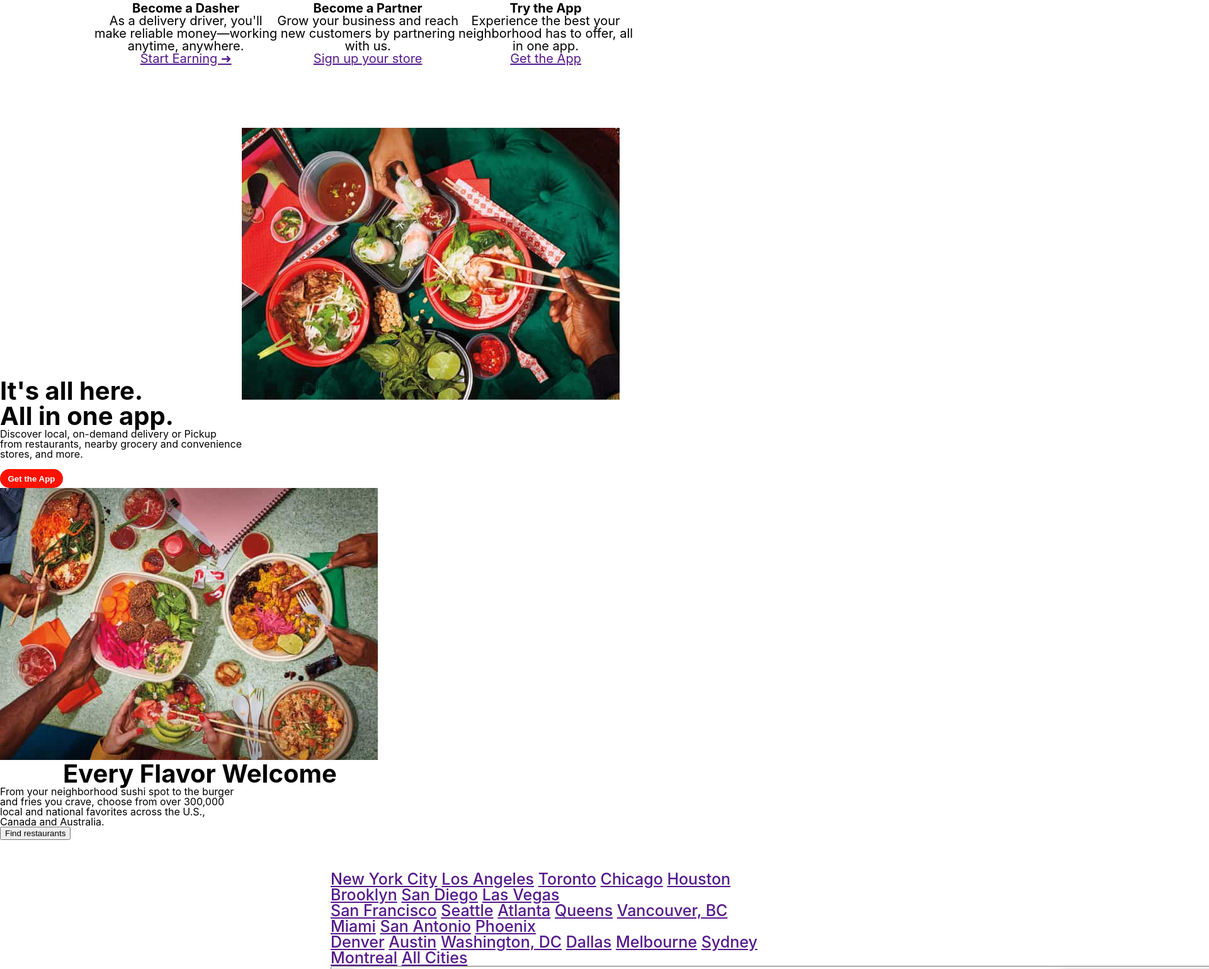
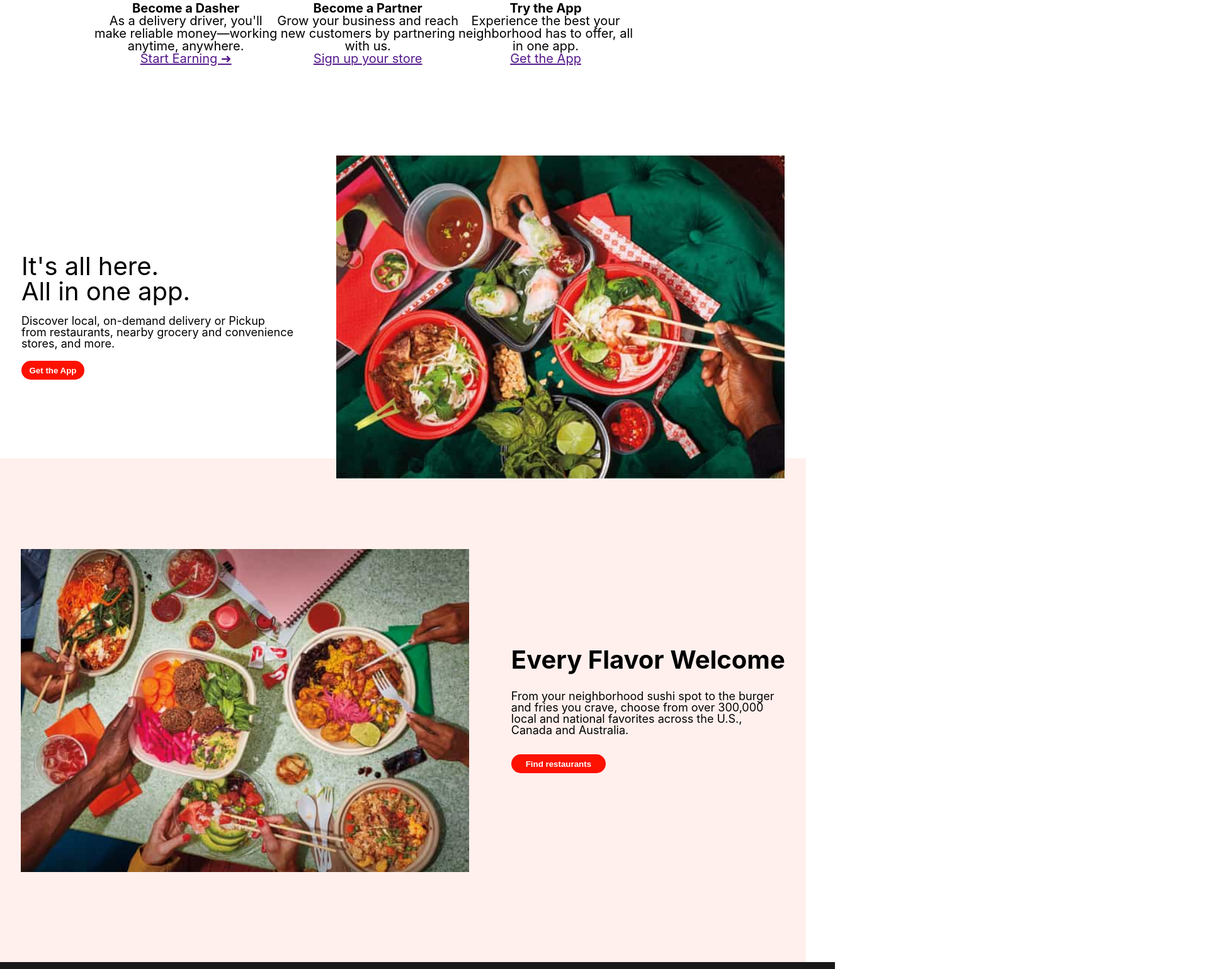
Before and after one commit to DieneLopes/landingpagedoordash, a plain HTML site: page index.html in a window 1280 px wide. Shown: the part 859-2398 px from the top of the page at 63% size, 1920 px wide, since content can reach past the window. Drawn offline with Linux system fonts and the light colour scheme.

Commit message:
Adivionando FlexBox, e configurando CSS

```diff
--- a/estilo.css
+++ b/estilo.css
@@ -120,19 +120,18 @@ section > div > input {
     margin-left: 125px;
 }
 
-.table2 > tbody > tr > td > h2 {
-    margin: 0px;
-    font-size: 40px;
-
+.button4 {
+    width: 100px;
+    height: 30px;
+    border: none;
+    border-radius: 50px;
+    background-color: rgb(253, 17, 0);
+    color: white;
+    font-weight: bold;
 }
 
-.table2 > tbody > tr > td > .img4 {
-    margin-top: 100px;
-
-}
-
-.button4 {
-    width: 100px;
+.button5 {
+    width: 150px;
     height: 30px;
     border: none;
     border-radius: 50px;
@@ -161,3 +160,97 @@ section div p {
     color: white;
     font-weight: bold;
 }
+
+.divisao1 {
+    display: flex;
+    height: 400px;
+    justify-content: space-around;
+    align-items: center;
+    margin-top: 200px;
+    margin-bottom: -175px;
+}
+
+.img4 {
+    width: 712px;
+    height: 513px;
+}
+
+.divfilho1 {
+    display: flex;
+    justify-content: space-between;
+    flex-direction: column;
+    height: 50%;
+}
+
+.divfilho1h2 {
+    font-weight:700px ;
+    font-size: 40px;
+}
+
+.divfilho1span {
+    font-size: 18px;
+    font-weight: 500px;
+}
+
+.divfilho2 {
+    display: flex;
+    justify-content: space-around;
+}
+
+.divisao2 {
+    display: flex;
+    height: 800px;
+    justify-content: space-around;
+    align-items: center;
+    margin-top: 200px;
+    background-color: #FFF0ED;
+
+}
+
+.img5 {
+    width: 712px;
+    height: 513px;
+}
+
+.divfilho3 {
+    display: flex;
+    justify-content: space-between;
+    flex-direction: column;
+    height: 25%;
+}
+
+.divfilho3h2 {
+    font-weight: 700px;
+    font-size: 40px;
+}
+
+.divfilho3-span {
+    font-size: 18px;
+    font-weight: 500px;
+}
+
+.divfilho4 {
+    display: flex;
+    justify-content: space-around;
+}
+
+footer {
+    background-color: #191919;
+    width: 1326px;
+    height: 836px;
+}
+
+.footer1 {
+    width: 100%;
+    height: 100%;
+}
+
+.iconfooter {
+    width: 24px;
+    height: 24px;
+}
+
+.doordashfooter {
+    height: 18px;
+    width: 32px;
+}
--- a/index.html
+++ b/index.html
@@ -54,31 +54,31 @@
             </tr>
             </tbody>
             </table>
-            <table class="table2">
-            <tbody>
-            <tr>
-                <td>
-                    <h2 style="font-weight: bold;">It's all here.<br>All in one app.</h2>
-                    <h3>Discover local, on-demand delivery or Pickup<br> from restaurants, nearby grocery and convenience<br> stores, and more.</h3><br>
+            <Div class="divisao1">
+                <div class="divfilho1">
+                    <h2  class="divfilho1h2">It's all here.<br>All in one app.</h2>
+                    <span class="divfilho1span">Discover local, on-demand delivery or Pickup<br> from restaurants, nearby grocery and convenience<br> stores, and more.</span>
                     <button class="button4">Get the App</button>
-                </td>
-                <td>
+                </div>
+                <div class="divfilho2">
                     <img class="img4" src="img/all_in_one.jpg" alt="">
-                </td>
-            </tr>
-            </tbody>
-            </table>
-            <div>
-                <img class="img5" src="img/ev_fla_wel_alt.jpg" alt="">
-                <h2>Every Flavor Welcome</h2>
-                <span>From your neighborhood sushi spot to the burger<br> and fries you crave, choose from over 300,000<br> local and national favorites across the U.S.,<br> Canada and Australia.</span><br>
+                </div>
+           </Div>
+                <div class="divisao2">
+                    <div class="divfilho4">
+                         <img class="img5" src="img/ev_fla_wel_alt.jpg" alt="">
+                </div>
+            <div class="divfilho3">
+                <h2 class="divfilho3-h2" style="font-weight: bold;font-size: 40px;">Every Flavor Welcome</h2>
+                <span class="divfilho3-span">From your neighborhood sushi spot to the burger<br> and fries you crave, choose from over 300,000<br> local and national favorites across the U.S.,<br> Canada and Australia.</span>
                 <button class="button5">Find restaurants</button>
+            </div>
             </div>
         </section>
     </section>
 </body>
 <footer>
-    <section>
+    <section class="footer1">
         <nav>
             <div>
                 <h6>Top Cities</h6>
@@ -170,17 +170,17 @@
     <section>
         <nav>
             <div>
-                <button class="button7"><img src="img/doordash.png" alt=""></button>
+                <button class="button7"><img class="doordashfooter" src="img/doordash.png" alt=""></button>
                 <a href="">Terms of Service</a>
                 <a href="">Privacy</a>
                 <a href="">Notice At Collection</a>
                 <a href="">Delivery Locations</a>
                 <span>© 2022 DoorDash<span>
             </div>
-            <div>
-                <button class="button8"><img src="img/face.png" alt=""></button>
-                <button class="button9"><img src="img/twitter.svg" alt=""></button>
-                <button class="button10"><img src="img/instagram.png" alt=""></button>
+            <div class="iconfooter">
+                <button class="button8"><img class="iconfooter" src="img/face.png" alt=""></button>
+                <button class="button9"><img class="iconfooter" src="img/twitter.svg" alt=""></button>
+                <button class="button10"><img class="iconfooter" src="img/instagram.png" alt=""></button>
             </div>
         </nav>
     </section>
```
